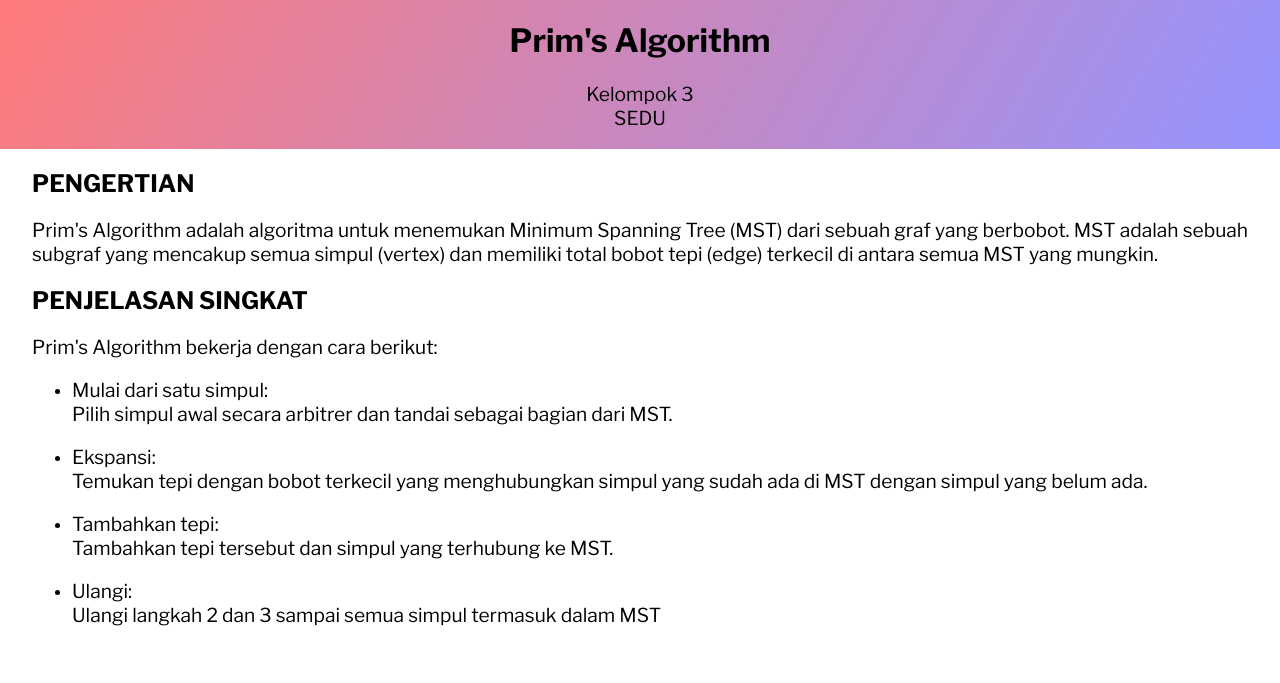
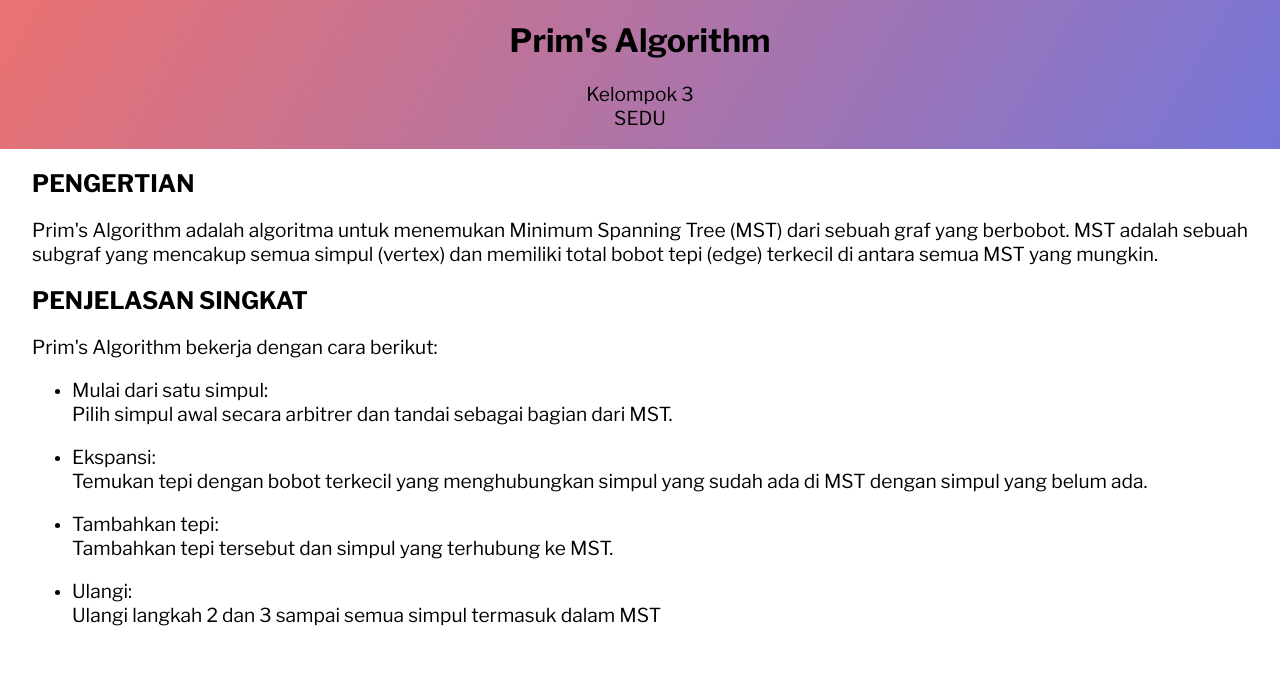
Before and after one commit to Kemtan/PrimsAlgorithm, a plain HTML site: page index.html in a window 1280 px wide. Shown: the top 683 px of the page. Drawn offline with nearby package versions, Linux system fonts and the light colour scheme.

Commit message:
edit header

```diff
--- a/style.css
+++ b/style.css
@@ -18,7 +18,8 @@ p{font-size: 1.2rem;}
     display: flex;
     justify-content: space-around;
     text-align: center;
-    background-image: linear-gradient(120deg, rgba(255, 0, 0, 0.519), rgba(0, 0, 255, 0.421));
+    background-image: linear-gradient(120deg, rgb(235, 114, 114), rgb(118, 118, 216));
+    backdrop-filter: blur(15px);
 }
 
 
```
